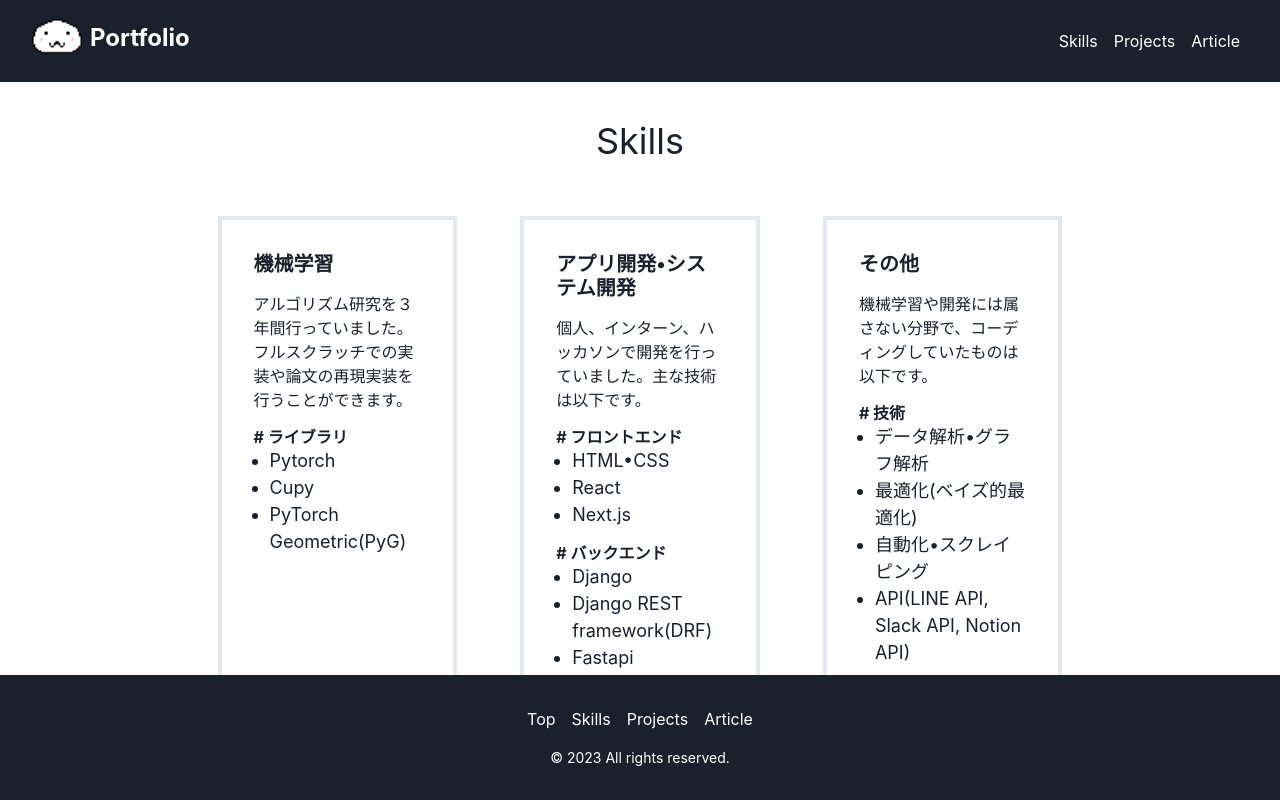
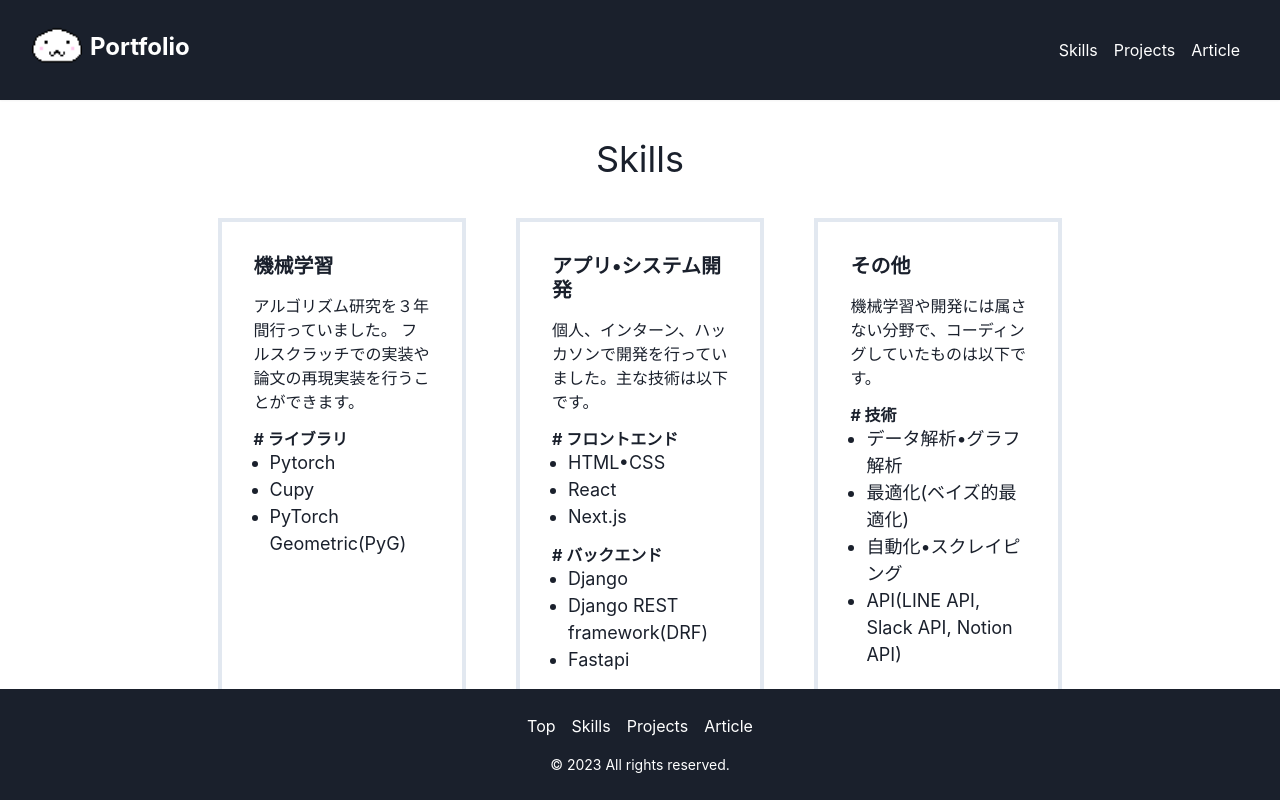
Before and after one commit to sergicalsix/Portfolio, a Next.js app: page /skill in a window 1280 px wide. Built offline with nearby package versions, Linux system fonts and the light colour scheme.

Commit message:
[fix] vercel responsive pc

```diff
--- a/src/components/Article.js
+++ b/src/components/Article.js
@@ -63,14 +63,14 @@ const Article = () => {
                     </Link>
                 </List>
             </Box>
-            <Box bg="gray.100" w="100%" h="200px" mt={4} _hover={{ bg: "gray.200", }}>
+            {/* <Box bg="gray.100" w="100%" h="200px" mt={4} _hover={{ bg: "gray.200", }}>
                 <Center>
                     <Text fontSize="3xl" as='b'>note</Text>
                 </Center>
                 <Center>
                 <Text as='b' fontSize="3xl" mb={2} mt={8}>Comming soon.</Text>
                 </Center>
-            </Box>
+            </Box> */}
       </Flex>
     </Box>
   );
--- a/src/components/Footer.js
+++ b/src/components/Footer.js
@@ -5,7 +5,7 @@ import NextLink from "next/link";
 
 const Footer = () => {
     return (
-        <Box py={8} px={4} bg="gray.800" color="white" textAlign="center" position="fixed"  bottom={0} width="100%">
+        <Box py="25px" px={4} bg="gray.800" color="white" textAlign="center" position="fixed"  bottom={0} width="100%">
         <Flex justify="center" align="center" mb={4}>
             <NextLink href="/" passHref>
                 <Link mx={2} color="white">Top</Link>
--- a/src/components/Header.js
+++ b/src/components/Header.js
@@ -5,7 +5,7 @@ import NextLink from "next/link";
 
 const Header = () => {
   return (
-    <Box as="header" bg="gray.800" py={4} px={8} boxShadow="sm" position="sticky" top={0} zIndex={999}>
+    <Box as="header" bg="gray.800" py="25px" px={8} boxShadow="sm" position="sticky" top={0} zIndex={999}>
       <Flex justify="space-between" align="center">
         <NextLink href="/" passHref>
           <Link>
--- a/src/components/Skill.js
+++ b/src/components/Skill.js
@@ -6,7 +6,7 @@ import { Card, CardHeader, CardBody, CardFooter } from '@chakra-ui/react'
 const Skill = () => {
   return (
     <>
-      <Text fontSize="4xl" textAlign="center" mb={12} mt={8}>Skills</Text>
+      <Text fontSize="4xl" textAlign="center" mb={8} mt={8}>Skills</Text>
 
 
       <HStack spacing="3">
@@ -35,9 +35,9 @@ const Skill = () => {
           </UnorderedList>
         </Box>
 
-        <Box w="full" h="500px" border='4px' borderColor='gray.200' p="8" ml="4%" mr="4%">
+        <Box w="full" h="500px" border='4px' borderColor='gray.200' p="8" ml="3%" mr="3%">
             <Heading as='h4' size='md' >
-              アプリ開発•システム開発
+              アプリ•システム開発
             </Heading>
             <Text mt={4} fontSize={16}>
               個人、インターン、ハッカソンで開発を行っていました。主な技術は以下です。
```
